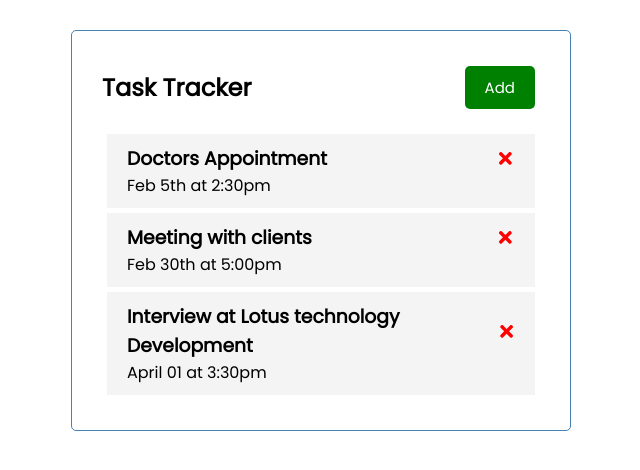
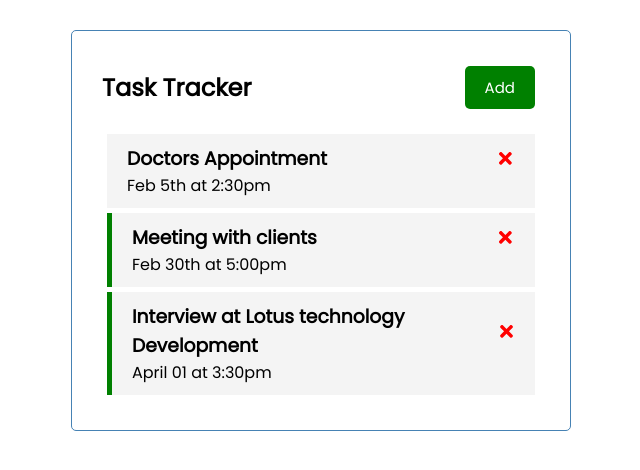
Before and after one commit to SheikhRashed/Task-Tracker, a React (Create React App) app: page / in a window 1280 px wide. Shown: the top 470 px of the page, without its empty margins (319-959 px from the left). Built offline with nearby package versions, Linux system fonts and the light colour scheme.

Commit message:
Toggle reminder & conditional styling

```diff
--- a/src/App.js
+++ b/src/App.js
@@ -10,7 +10,7 @@
       id: 1,
       text: 'Doctors Appointment',
       day: 'Feb 5th at 2:30pm',
-      reminder: true,
+      reminder: false,
     },
     {
       id: 2,
@@ -28,11 +28,25 @@
 
   // Delete Task
   const deleteTask = (id) => setTasks(tasks.filter((task) => task.id !== id));
+
+  // toggle reminder
+  const toggleReminder = (id) => {
+    setTasks(
+      tasks.map((task) =>
+        task.id === id ? { ...task, reminder: !task.reminder } : task
+      )
+    );
+  };
+
   return (
     <div className='container'>
       <Header />
       {tasks.length !== 0 ? (
-        <TaskList tasks={tasks} onDelete={deleteTask} />
+        <TaskList
+          tasks={tasks}
+          onDelete={deleteTask}
+          onToggle={toggleReminder}
+        />
       ) : (
         <p>Nothing is here</p>
       )}
--- a/src/components/Task.js
+++ b/src/components/Task.js
@@ -1,9 +1,12 @@
 import React from 'react';
 import { FaTimes } from 'react-icons/fa';
 
-const Task = ({ task, onDelete }) => {
+const Task = ({ task, onDelete, onToggle }) => {
   return (
-    <div className='task'>
+    <div
+      className={`task ${task.reminder ? 'reminder' : ''}`}
+      onDoubleClick={() => onToggle(task.id)}
+    >
       {/* <span
         className='bold'
         style={{
--- a/src/components/Tasks.js
+++ b/src/components/Tasks.js
@@ -1,7 +1,7 @@
 import React from 'react';
 // component
 import Task from './Task';
-function Tasks({ tasks, onDelete }) {
+function Tasks({ tasks, onDelete, onToggle }) {
   return (
     <>
       {/* {tasks.map((task) => (
@@ -9,7 +9,12 @@
       ))} */}
 
       {tasks.map((task) => (
-        <Task key={task.id} task={task} onDelete={onDelete} />
+        <Task
+          key={task.id}
+          task={task}
+          onDelete={onDelete}
+          onToggle={onToggle}
+        />
       ))}
     </>
   );
```
